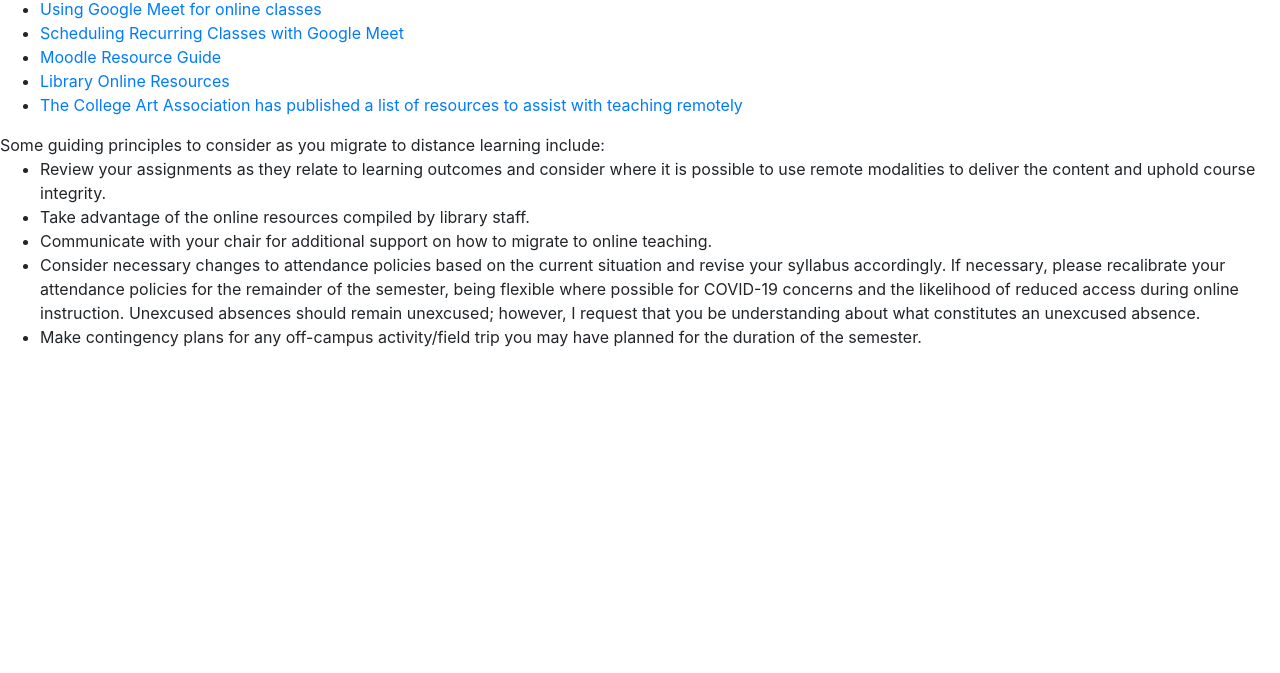
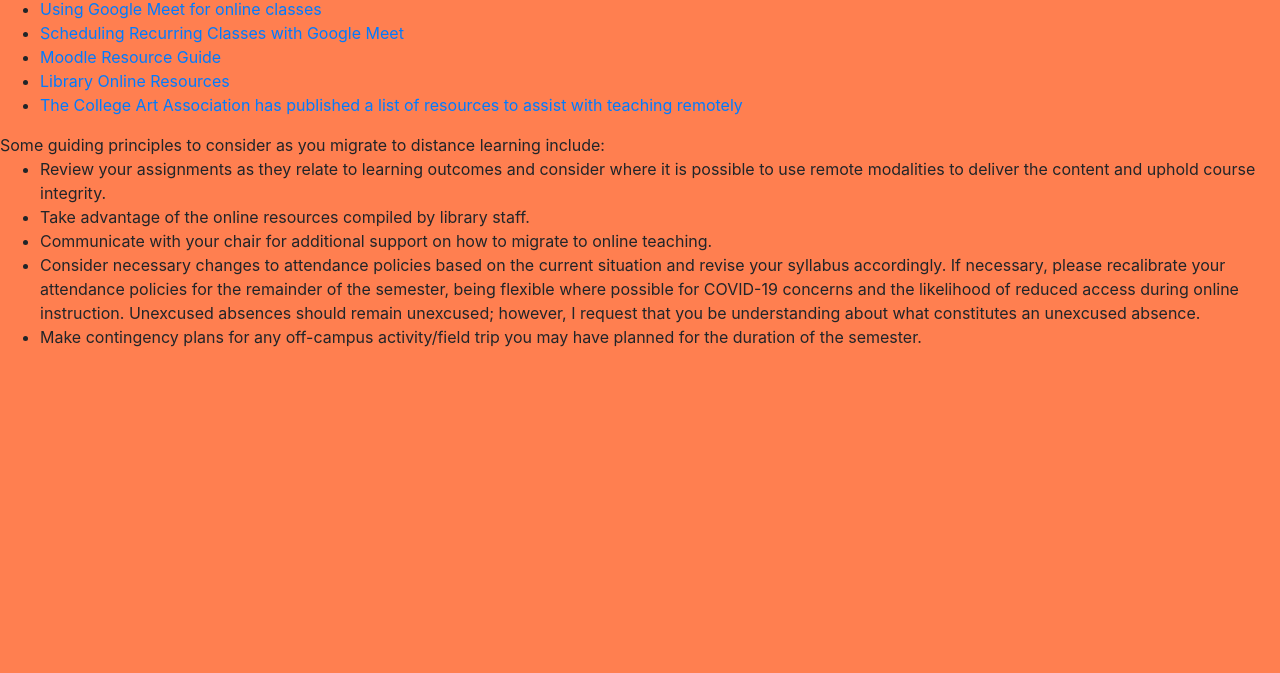
Before and after one commit to SFAI/onlinetraining, a plain HTML site: page index.html in a window 1280 px wide. Shown: the part 127-800 px from the top of the page. Drawn offline with nearby package versions, Linux system fonts and the light colour scheme.

```diff
--- a/index.html
+++ b/index.html
@@ -10,6 +10,10 @@
 
         .navbar-custom {
             background-color: black !important;
+        }
+
+        body {
+            background-color: coral !important;
         }
     </style>
     <!-- Required meta tags -->
```
Also changed, not shown: 1 other file.
